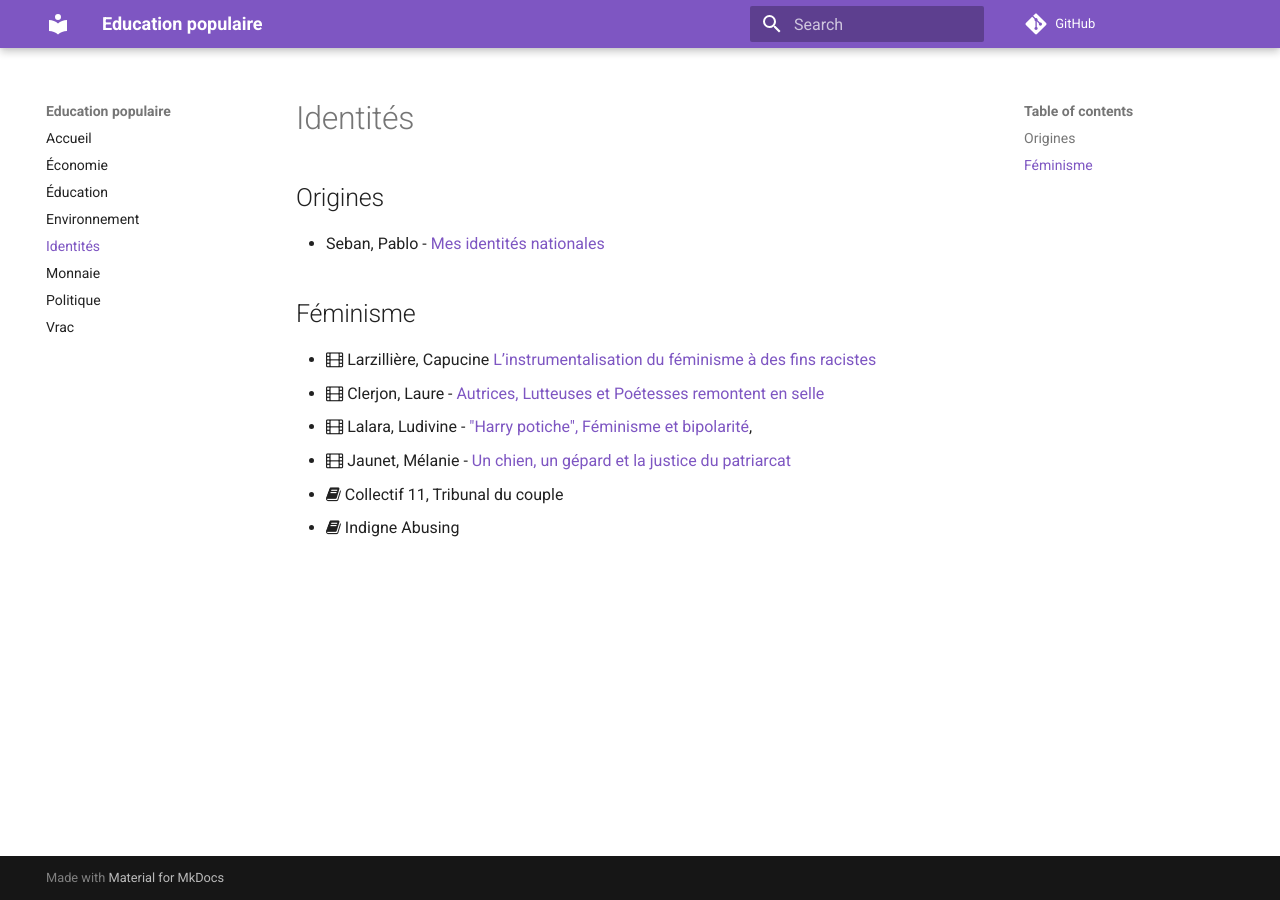
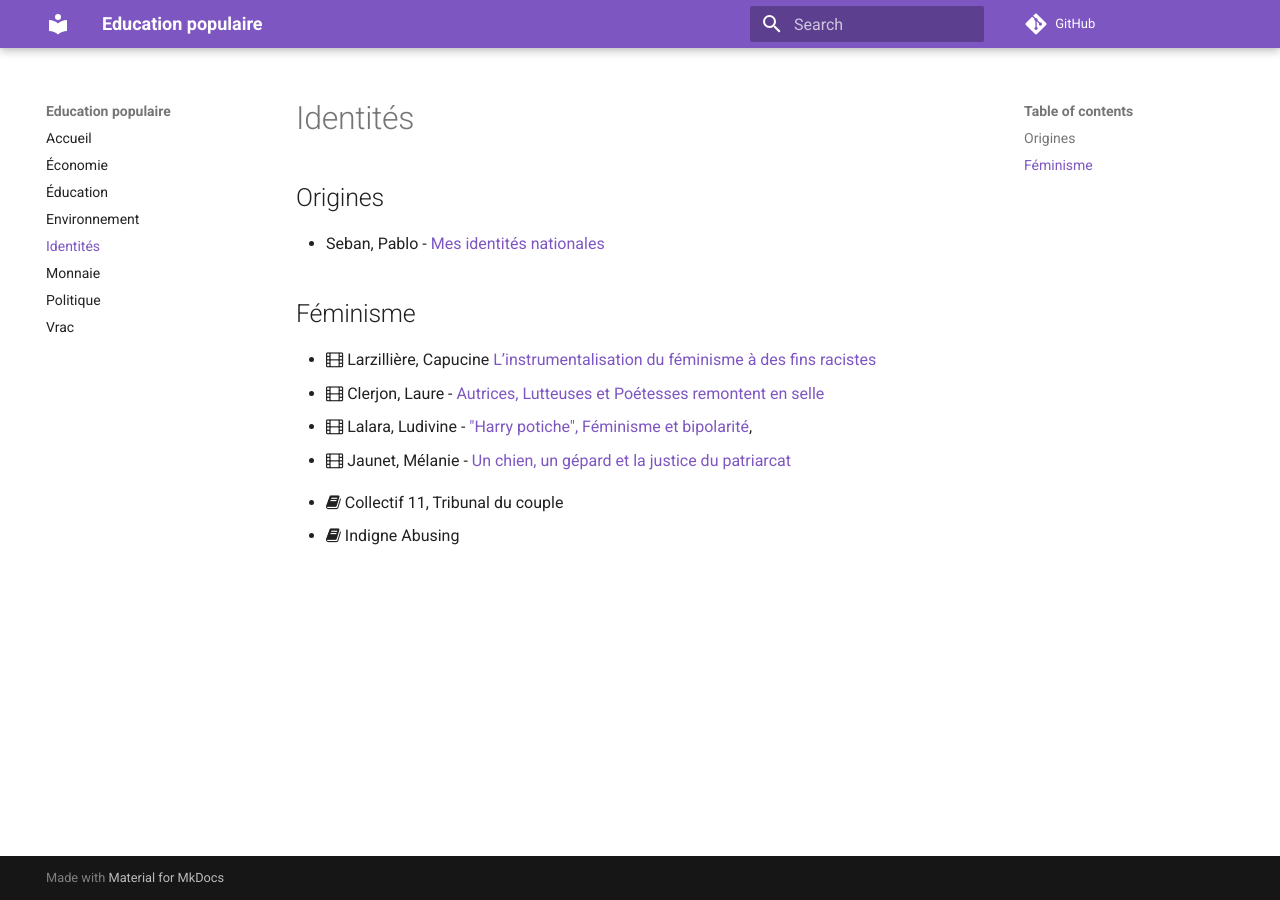
Before and after one commit to elgadjo/peer-education, an MkDocs documentation site: the page built from docs/identites.md, in a window 1280 px wide. Built offline with MkDocs 1.6.1 and Material for MkDocs 9.7.7, drawn with Linux system fonts in a browser that asks for light colours; comment, search, counter and statistics services are not loaded; old or Windows-style settings are respelled for this version of MkDocs.

Commit message:
mkdocs.yml

```diff
--- a/mkdocs.yml
+++ b/mkdocs.yml
@@ -36,10 +36,16 @@
 markdown_extensions:
   - footnotes
   - admonition
+  - sane_lists
   - toc:
       permalink: '#'
-  - sane_lists
-  # - codehilite(css_class=code)
+  - codehilite:
+      guess_lang: false
+  - mdx_truly_sane_lists  # pip install mdx_truly_sane_lists
+  - pymdownx.emoji: # pip install pymdown-extensions
+      emoji_generator: !!python/name:pymdownx.emoji.to_svg
+  - pymdownx.superfences: # pip install pymdown-extensions
+
 
 pages:
 - 'Accueil': index.md
```
